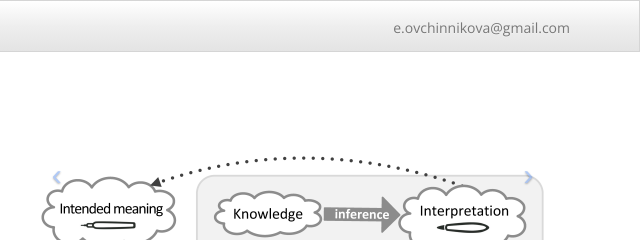
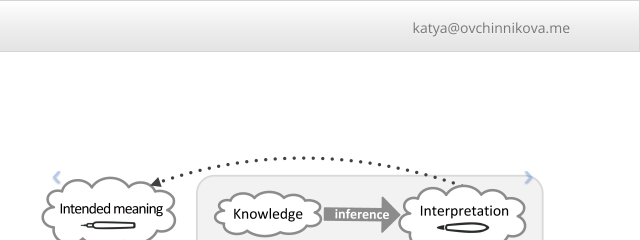
Before and after one commit to eovchinn/eovchinn.github.io, a plain HTML site: page index.html in a window 1280 px wide. Shown: the top 240 px of the page, 640-1280 px from the left. Drawn offline with nearby package versions, Linux system fonts and the light colour scheme.

Commit message:
new email

```diff
--- a/index.html
+++ b/index.html
@@ -45,7 +45,7 @@
               <li><a href="#Down">Downloads</a></li>
             </ul>
             <ul class="nav navbar-nav navbar-right">
-              <li><a href="mailto:e.ovchinnikova@gmail.com">e.ovchinnikova@gmail.com</a></li>
+              <li><a href="mailto:katya@ovchinnikova.me">katya@ovchinnikova.me</a></li>
             </ul>
           </div><!--/.nav-collapse -->
 
```
Also changed, not shown: 1 other file.
